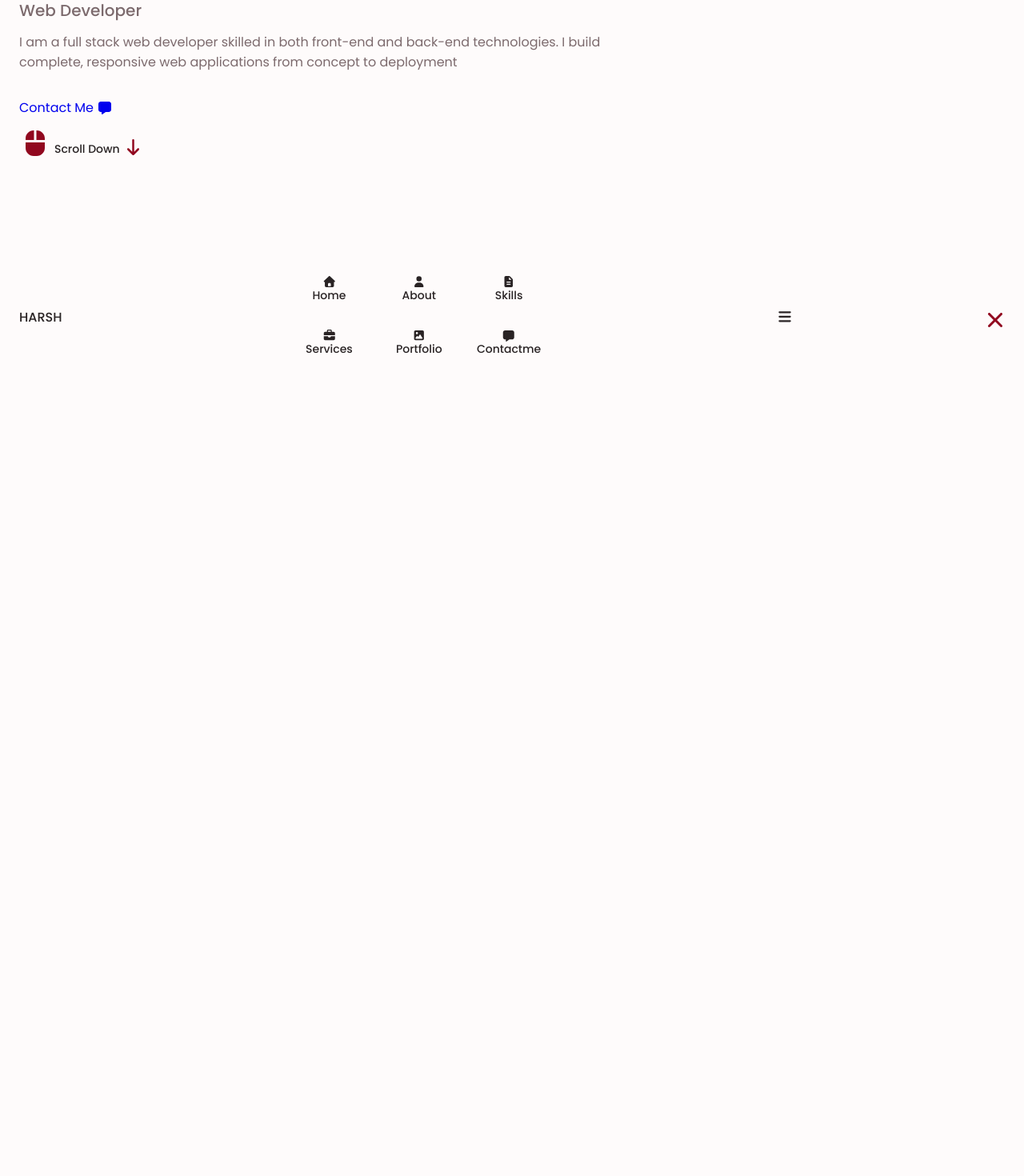
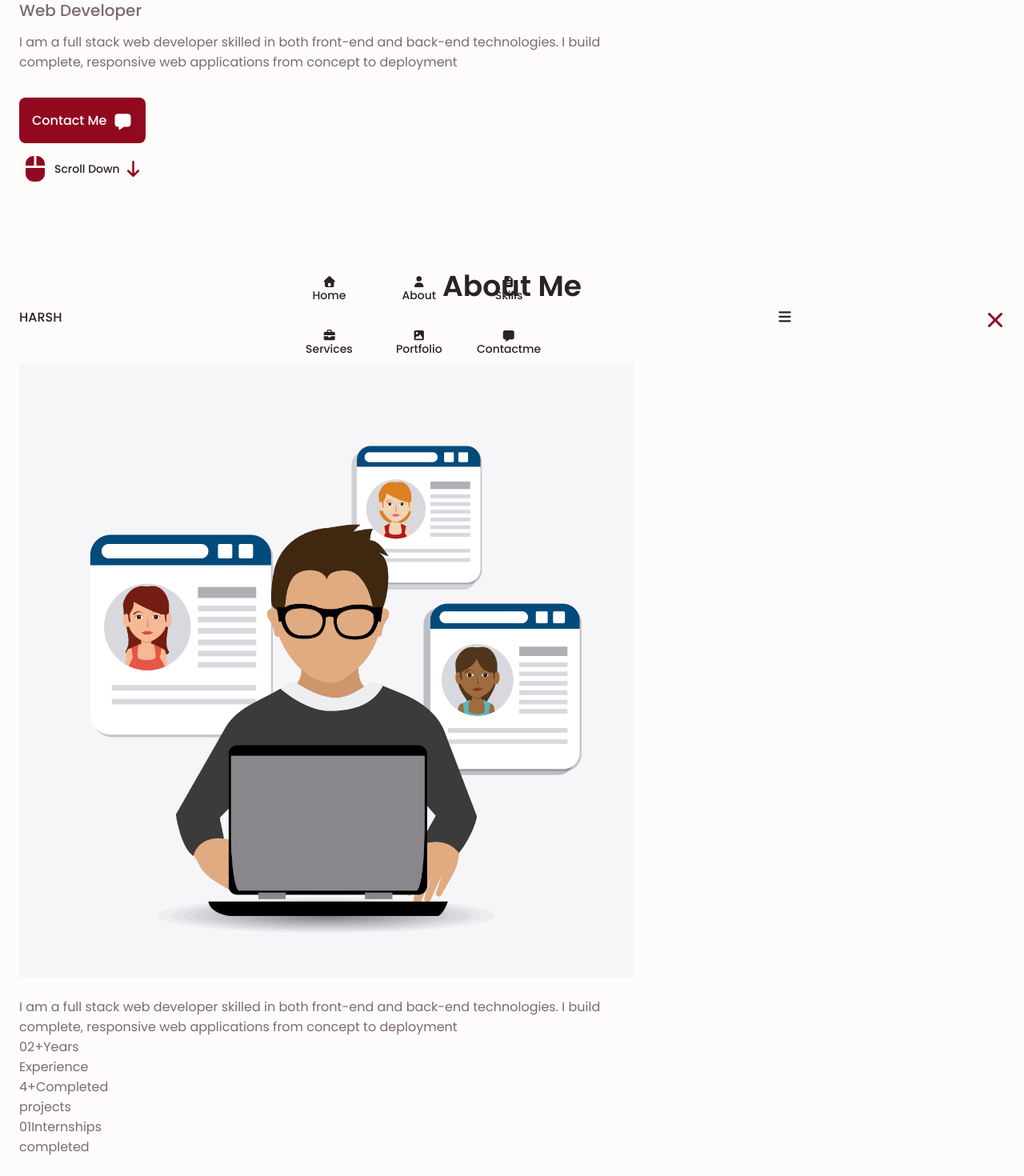
Before and after one commit to Harsh-Builds/My-Portfolio, a React (Create React App) app in the folder client/: page / in a window 1280 px wide. Shown: the part 380-1850 px from the top of the page at 80% size. Before the commit the page ends 800 px from the top, so only its background shows below. Built offline with nearby package versions, Linux system fonts and the light colour scheme.

Commit message:
In about section add a image and sme info about me And also apply some css on buttons on each sections

```diff
--- a/client/src/App.js
+++ b/client/src/App.js
@@ -1,5 +1,6 @@
 import Header from "./components/Header";
 import Home from "./components/Home";
+import About from "./components/About";
 import "./portfolio.css";
 
 function App() {
@@ -7,6 +8,7 @@ function App() {
     <div className="main">
         <Header />
         <Home />
+        <About />
     </div>
 
 
--- a/client/src/components/about.js
+++ b/client/src/components/about.js
@@ -0,0 +1,42 @@
+import React from 'react'
+
+export default function About() {
+  return (
+   <section className="about section" id="about">
+  <h2 className="section_title">About Me</h2>
+  <sapn className="section_subtitle">My Introduction</sapn>
+  <div className="about_container container grid">
+    <img  src="/images/aboutMe.jpg" alt="" className="about_img" />
+    <div className="about_data">
+      <p className="about_description">
+        I am a full stack web developer skilled in both front-end and back-end
+        technologies. I build complete, responsive web applications from concept
+        to deployment
+      </p>
+      <div className="about_info">
+        <div>
+          <span className="about_info-title">02+</span>
+          <sapn className="about_info-name">
+            Years <br /> Experience
+          </sapn>
+        </div>
+        <div>
+          <span className="about_info-title">4+</span>
+          <sapn className="about_info-name">
+            Completed <br /> projects
+          </sapn>
+        </div>
+        <div>
+          <span className="about_info-title">01</span>
+          <sapn className="about_info-name">
+            Internships <br /> completed
+          </sapn>
+        </div>
+      </div>
+
+    </div>
+  </div>
+</section>
+
+  )
+}
--- a/client/src/portfolio.css
+++ b/client/src/portfolio.css
@@ -306,3 +306,44 @@ margin-left: var(--mb-0-25);
 .home_scroll-arrow{
   font-size: 1.25rem;
 }
+
+/*==================== BUTTONS ====================*/
+ .button{
+  display: inline-block;
+  background-color: var(--first-color);
+  color:#fff;
+  padding: 1rem;
+  border-radius: .5rem;
+  font-weight: var(--font-medium);
+
+}
+
+.button:hover{
+  background-color: var(--first-color-alt);
+}
+
+.button_icon{
+  font-size: 1.25rem;
+  margin-left: var(--mb-0-5);
+  transition: .3s;
+}
+
+.button--flex{
+  display: inline-flex;
+  align-items: center;
+}
+
+.button--small{
+  padding: .75rem 1rem;
+}
+
+.button--link{
+  padding: 0;
+  background-color: transparent;
+  color: var(--first-color);
+}
+
+.button--link:hover{
+  background-color: transparent;
+  color: var(--first-color-alt);
+}
```
Also changed, not shown: client/public/images/aboutMe.jpg (added).
